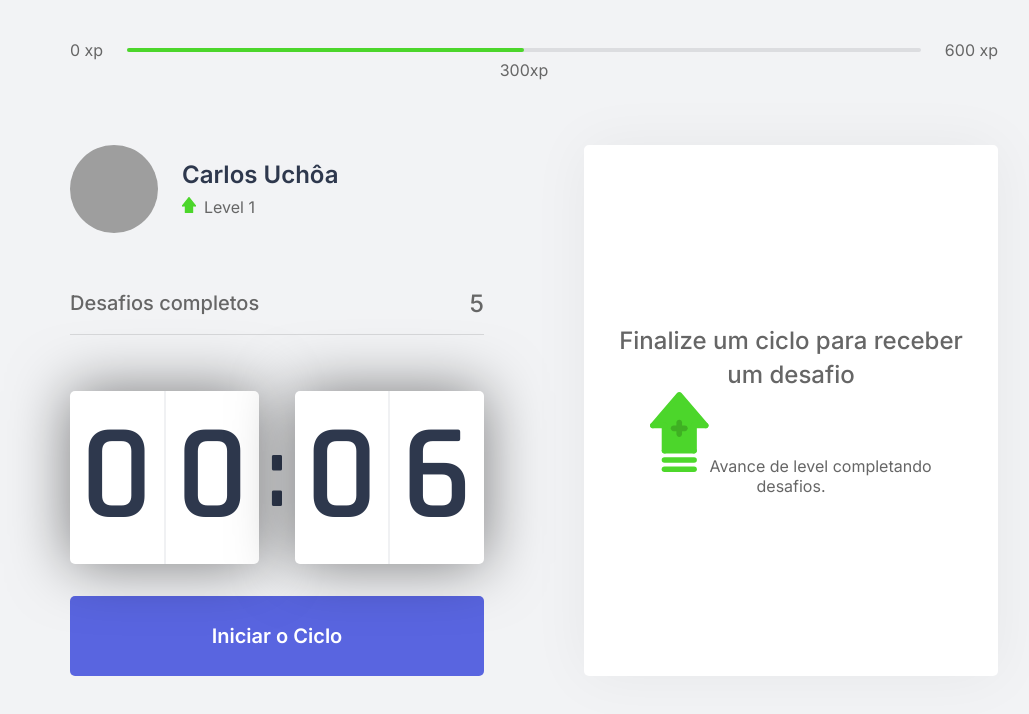
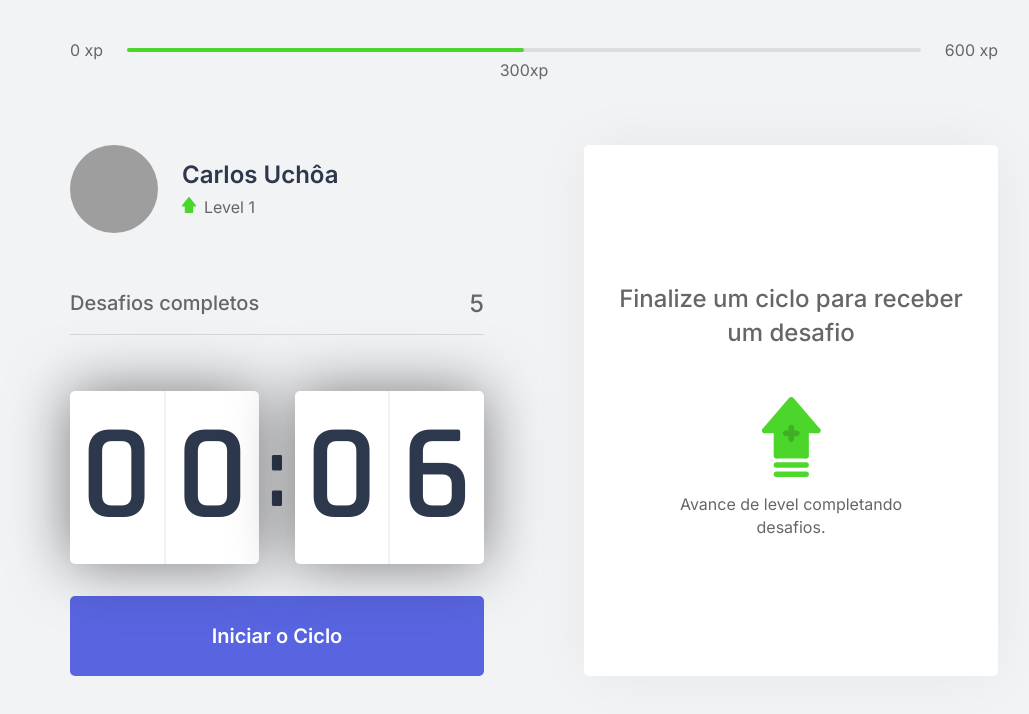
Before and after one commit to uchoamaster/NLW-04, a Next.js app in the folder moveit-next/: page / in a window 1280 px wide. Shown: the top 714 px of the page, without its empty margins (106-1135 px from the left). Built offline with nearby package versions, Linux system fonts and the light colour scheme; grey boxes are pictures that could not be loaded.

Commit message:
challengebox feito com sucesso

```diff
--- a/moveit-next/src/styles/components/ChallengeBox.module.css
+++ b/moveit-next/src/styles/components/ChallengeBox.module.css
@@ -22,3 +22,14 @@
     font-weight: 500;
     line-height: 1.4;
 }
+.challengeNotActive p {
+    display:flex;
+    flex-direction: column;
+    align-items: center;
+    line-height: 1.4;
+    max-width:70%;
+    margin-top: 3rem;
+}
+.challengeNotActive p img {
+    margin-bottom: 1rem;
+}
```
